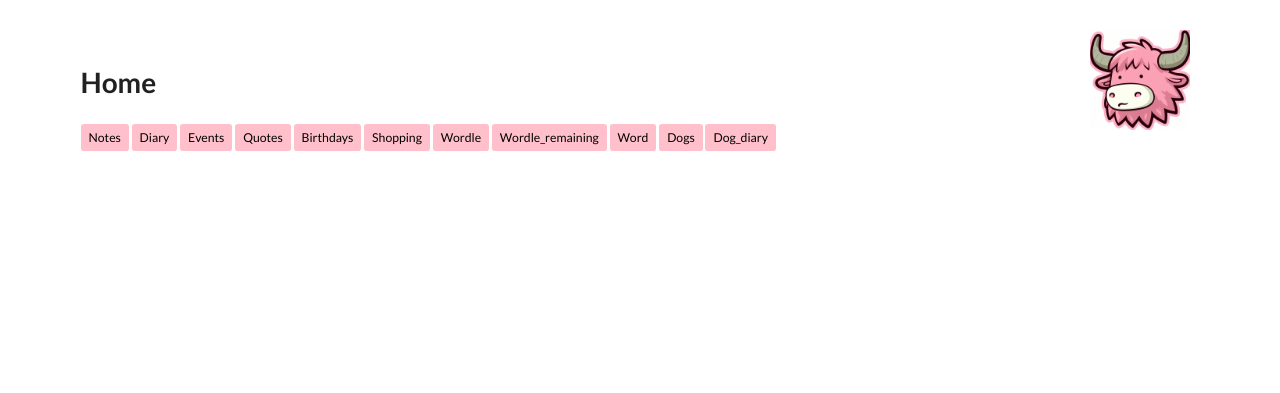
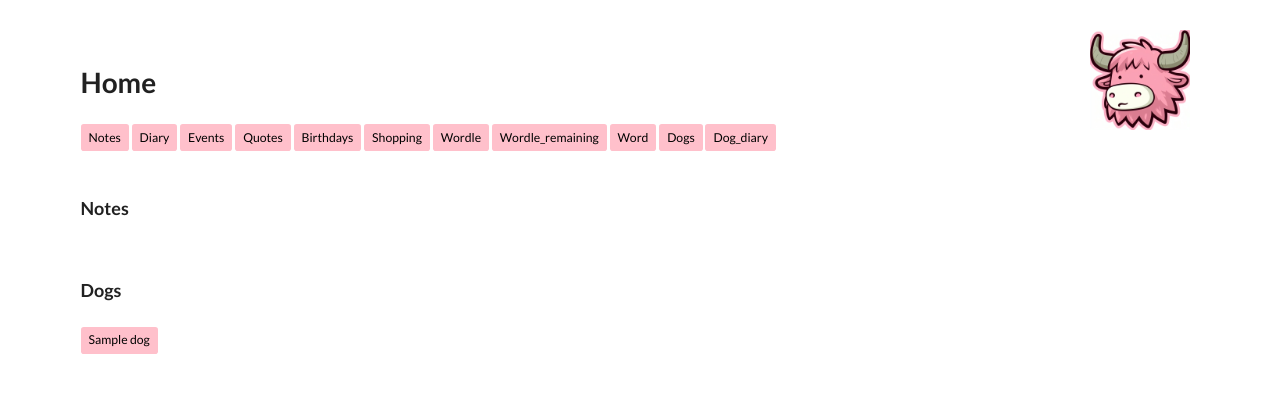
Before and after one commit to DarrenRobinson500/vercel_test, a Django app: page / in a window 1280 px wide. Shown: the part 48-441 px from the top of the page. Run offline with Django 5.2, Linux system fonts and the light colour scheme; a user stored in the database is signed in; tables that the repository leaves empty hold one stand-in row (values such as "Sample post"); some libraries are stand-ins or nearby versions.

Commit message:
Added list of dogs to home page

```diff
--- a/app/templates/home.html
+++ b/app/templates/home.html
@@ -7,12 +7,17 @@
     <a class="btn btn-yak btn-sm" href="{% url item %}" style="margin-top: 10px">{{ item | capfirst }}</a>
 {% endfor %}<br><br>
 
-{% for child in children_notes %}
-    <a class="btn btn-yak btn-sm" href="{% url 'note' child.id %}" style="margin-top: 10px">{{ child | capfirst }}</a>
-{% endfor %}<br><br>
+{% for name, buttons in button_sets %}
+    <h3>{{ name | capfirst }}s</h3>
+    {% for button in buttons %}
+        <a class="btn btn-yak btn-sm" href="{% url name button.id %}" style="margin-top: 10px">{{ button | capfirst }}</a>
+    {% endfor %}<br>
+{% endfor %}
+
 
 {% if home_pc %}
 <hr>
+    <h3>Home Utilities</h3>
     <a class="btn btn-yak btn-sm" href="{% url 'load_data' %}">Load Data from Excel</a>
     <a class="btn btn-yak btn-sm" href="{% url 'downloadpage' %}">Download All</a><br><br>
 {% endif %}
--- a/app/views.py
+++ b/app/views.py
@@ -19,8 +19,13 @@ def home(request):
     home_pc = socket.gethostname() == "Mum_and_Dads"
     parent_note = Note.objects.exclude(parent__isnull=False).first()
     children_notes = Note.objects.filter(parent=parent_note).order_by("order")
+    dogs = Dog.objects.all()
+    dogs = sorted(dogs, key=lambda d: d.next_booking())
 
-    context = {"nav_bar_items": nav_bar_items, 'home_pc': home_pc, "children_notes": children_notes}
+    button_sets = [("note", children_notes), ("dog", dogs)]
+    print(button_sets)
+
+    context = {"nav_bar_items": nav_bar_items, 'home_pc': home_pc, "button_sets": button_sets}
     return render(request, "home.html", context)
 
 # -----------------------------
```
